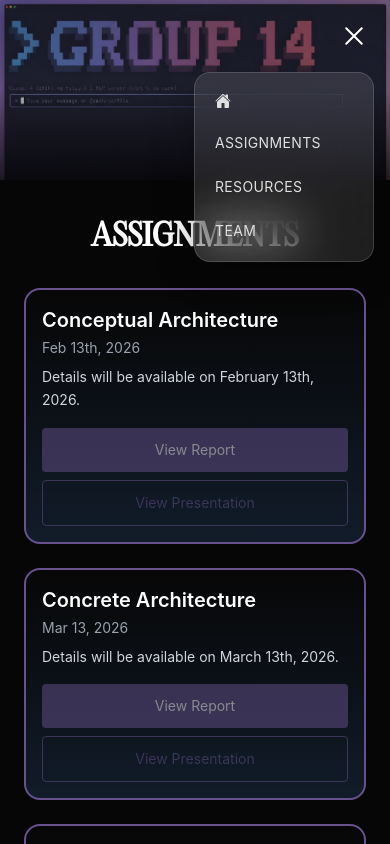
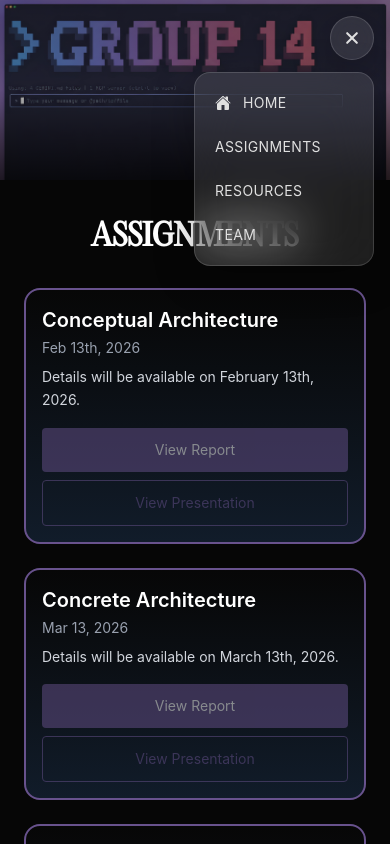
Before and after one commit to MukunthanMahesh/cisc-322-website, a React (Vite) app: page / in a window 390 px wide. Both pictures are taken after a click on the button "Toggle menu". Shown: the top 844 px of the page. Built offline with nearby package versions, Linux system fonts and the light colour scheme.

Commit message:
Update Header.tsx

```diff
--- a/src/components/Header.tsx
+++ b/src/components/Header.tsx
@@ -1,5 +1,5 @@
 import { useEffect, useState } from 'react';
-import { IoHome } from 'react-icons/io5';
+import { IoHome, IoMenu, IoClose } from 'react-icons/io5';
 
 const navItems = [
   { href: '#hero', label: 'Home', isHome: true },
@@ -75,24 +75,10 @@ export default function Header() {
       <div className="md:hidden fixed top-4 right-4 z-50">
         <button
           onClick={() => setMenuOpen((prev) => !prev)}
-          className="flex flex-col items-center justify-center w-10 h-10 gap-[5px] group"
+          className="flex h-11 w-11 items-center justify-center rounded-full bg-white/10 backdrop-blur-xl shadow-[0_10px_40px_rgba(0,0,0,0.3)] border border-white/15 text-[#e0e0e0] transition-colors duration-200 hover:bg-white/20"
           aria-label="Toggle menu"
         >
-          <span
-            className={`block h-[2px] w-6 bg-white rounded-full transition-all duration-300 ease-in-out ${
-              menuOpen ? 'translate-y-[7px] rotate-45' : ''
-            }`}
-          />
-          <span
-            className={`block h-[2px] w-6 bg-white rounded-full transition-all duration-300 ease-in-out ${
-              menuOpen ? 'opacity-0 scale-x-0' : ''
-            }`}
-          />
-          <span
-            className={`block h-[2px] w-6 bg-white rounded-full transition-all duration-300 ease-in-out ${
-              menuOpen ? '-translate-y-[7px] -rotate-45' : ''
-            }`}
-          />
+          {menuOpen ? <IoClose size={22} /> : <IoMenu size={22} />}
         </button>
 
         <div
@@ -109,7 +95,7 @@ export default function Header() {
                   className="flex items-center gap-3 px-5 py-3 text-sm font-normal tracking-wide text-[#e0e0e0] transition-colors duration-200 hover:bg-white/10 hover:text-white"
                 >
                   {item.isHome && <IoHome size={16} />}
-                  {!item.isHome && item.label}
+                  {item.label}
                 </a>
               </li>
             ))}
```
